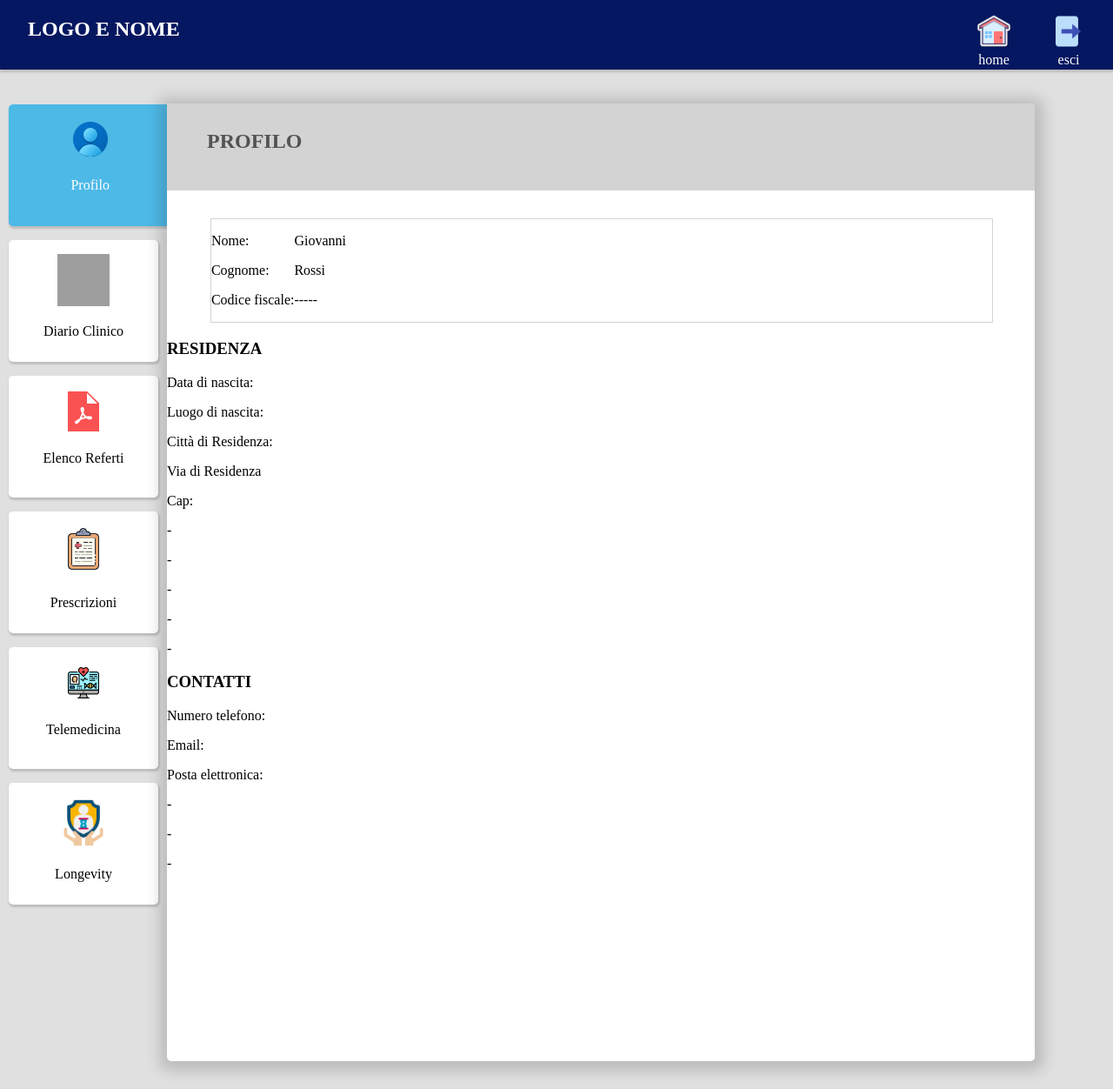
After one commit to Vito290500/Prototipo-Venere, a Django app: page /Paziente/Profilo_Paziente in a window 1280 px wide. The commit adds this page. Shown: the whole page at 87% size. Run offline with Django 4.2, Linux system fonts and the light colour scheme; grey boxes are pictures that could not be loaded.

Commit message:
Starting profilo section

```diff
--- /dev/null
+++ b/section_paziente/static/style/css/profilo/profilo.css
@@ -0,0 +1,35 @@
+.main-content-section {
+    width: 78%;
+    background-color: white;
+    margin-top: 2rem;
+    margin-bottom: 2rem;
+    border-radius: 0px 5px 5px 5px;
+    box-shadow: 1px 2px 15px 10px rgba(57, 57, 57, 0.2);
+    height: 1000px;
+    padding-bottom: 100px;
+}
+#profilo-btn {
+    background-color: #4CB9E7;
+    width: 98%;
+    border-radius: 5px 0px 0px 5px;
+    color: white;
+}
+
+.header{
+    background-color: lightgray;
+    height: 100px;
+    margin-top: -1.3rem;
+}
+.header h2{
+    color: rgb(83, 83, 83);
+    padding: 30px;
+    margin-left: 1rem;
+}
+
+.profilo-header{
+    display: flex;
+    width: 90%;
+    margin-left: 5%;
+    margin-top: 2rem;
+    border: 1px solid lightgrey;
+}
--- a/section_paziente/templates/structure/HomePagePaziente.html
+++ b/section_paziente/templates/structure/HomePagePaziente.html
@@ -19,7 +19,7 @@
     <div class="header-section">
         <h2>LOGO E NOME</h2>
         <div class="other">
-            <a href="{% url 'home-page' %}">
+            <a href="{% url 'home-page-paziente' %}">
                 <img src="{% static 'style/img/homepage/home.png' %}" alt="" width="40px" height="40px">
                 <p>home</p>
             </a>
@@ -37,7 +37,7 @@
 
         <div class="left-side-tools-bar">
 
-            <a href="" id="nuovo-assistito-btn" >
+            <a href="{% url 'profilo-paziente' %}" id="profilo-btn" >
                 <img src="{% static 'style/img/homepage/profilo.png' %}" alt="">
                 <p>Profilo</p>
             </a>
@@ -67,13 +67,6 @@
             </a>
 
         </div>
-
-
-
-
-
-
-
 
         {% block main-content-section %}
 
--- /dev/null
+++ b/section_paziente/templates/structure/includes/profilo.html
@@ -0,0 +1,73 @@
+{% extends 'structure/homePagePaziente.html' %}
+{% load static %}
+
+{% block title %}
+    Archivio Pazienti
+{% endblock %}
+
+{% block css %}
+    <link rel="stylesheet" href="{% static 'style/css/profilo/profilo.css' %}">
+{% endblock %}
+
+{% block main-content-section %}
+
+    <div class="main-content-section">
+
+        <div class="header">
+            <h2>PROFILO</h2>
+        </div>
+
+        <div class="profilo-header">
+            <div class="info">
+                <p>Nome:</p>
+                <p>Cognome:</p>
+                <p>Codice fiscale:</p>
+            </div>
+            <div class="info-data">
+                <p>Giovanni</p>
+                <p>Rossi</p>
+                <p>-----</p>
+            </div>
+            <div class="img">
+                <img src="" alt="">
+            </div>
+        </div>
+
+        <div class="all-info">
+
+            <div class="Residenza">
+                <h3>RESIDENZA</h3>
+                <div class="residenza-info">
+                    <p>Data di nascita:</p>
+                    <p>Luogo di nascita:</p>
+                    <p>Città di Residenza:</p>
+                    <p>Via di Residenza</p>
+                    <p>Cap:</p>
+                </div>
+                <div class="residenza-data">
+                    <p>-</p>
+                    <p>-</p>
+                    <p>-</p>
+                    <p>-</p>
+                    <p>-</p>
+                </div>
+            </div>
+
+            <div class="Contatti">
+                <h3>CONTATTI</h3>
+                <div class="contatti-info">
+                    <p>Numero telefono:</p>
+                    <p>Email:</p>
+                    <p>Posta elettronica:</p>
+                </div>
+                <div class="contatti-data">
+                    <p>-</p>
+                    <p>-</p>
+                    <p>-</p>
+                </div>
+            </div>
+
+        </div>
+    </div>
+
+{% endblock %}
--- a/section_paziente/urls.py
+++ b/section_paziente/urls.py
@@ -3,5 +3,6 @@ from . import views
 
 urlpatterns = [
     path("Login/", views.LoginPaziente.as_view(), name="login-paziente"),
-    path("Home_Page", views.HomePageRendering, name="home-page"),
+    path("Home_Page", views.HomePageRendering, name="home-page-paziente"),
+    path("Profilo_Paziente", views.ProfiloPaziente, name="profilo-paziente")
 ]
--- a/section_paziente/views.py
+++ b/section_paziente/views.py
@@ -5,7 +5,6 @@ import requests
 
 from section_medico.models import Prenotazioni, ApiKeys
 
-# Create your views here.
 class LoginPaziente(View):
     def get(self, request):
         return render(request, "structure/login_paziente.html")
@@ -33,8 +32,6 @@ class LoginPaziente(View):
             print(f"Error: {response.status_code}")
             return render(request, "structure/HomePagePaziente.html")
 
-
-
 def HomePageRendering(request):
     api_key_instance = ApiKeys.objects.get(id=1)
     api_key = api_key_instance.ApiKeys
@@ -51,8 +48,11 @@ def HomePageRendering(request):
     if response.status_code == 200:
         news_data = response.json().get('articles', [])
 
-        return render(request, "structure/HomePageMedico.html", {'news_data': news_data})
+        return render(request, "structure/HomePagePaziente.html", {'news_data': news_data})
 
     else:
         print(f"Error: {response.status_code}")
         return render(request, "structure/HomePagePaziente.html")
+
+def ProfiloPaziente(request):
+    return render(request, "structure/includes/profilo.html")
```
